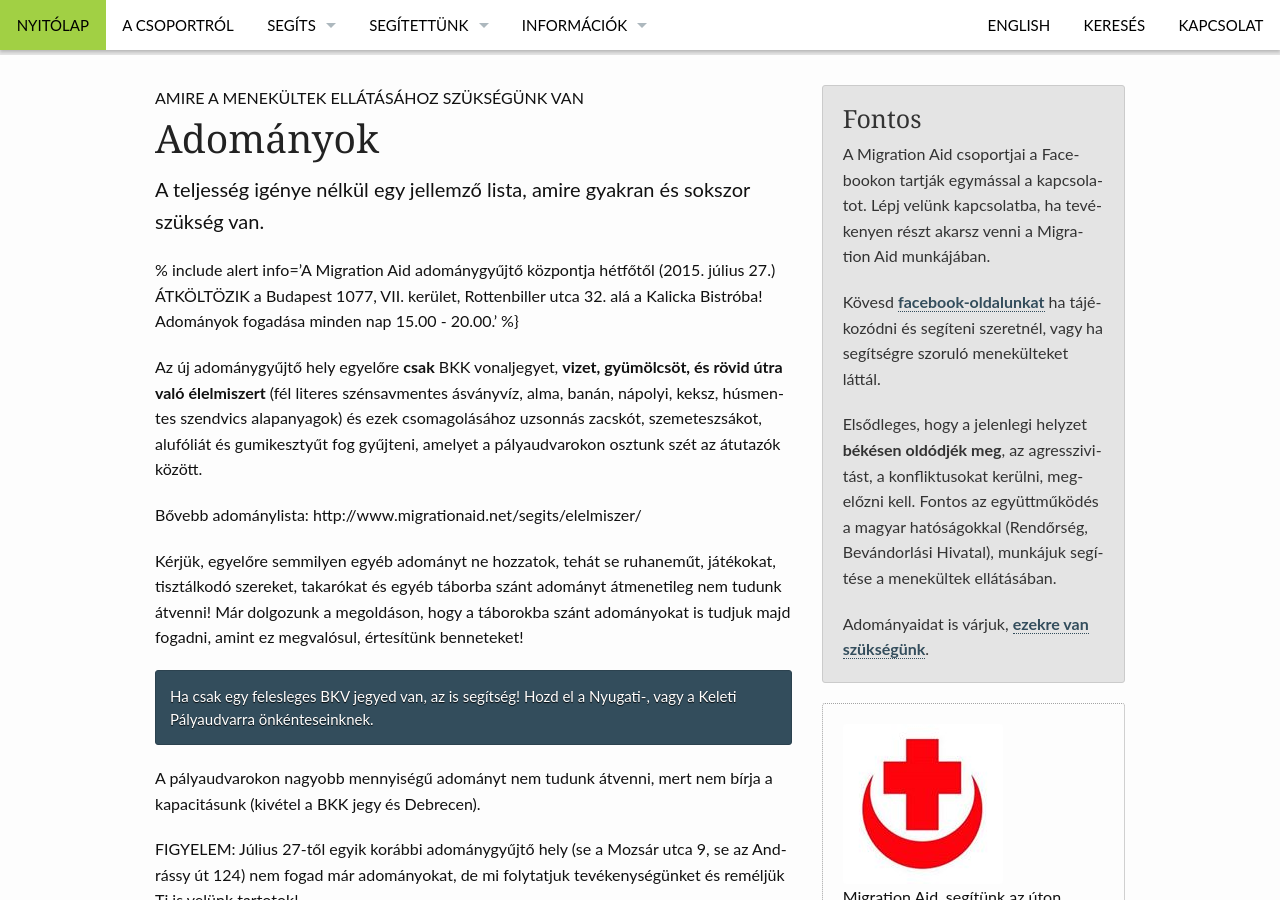
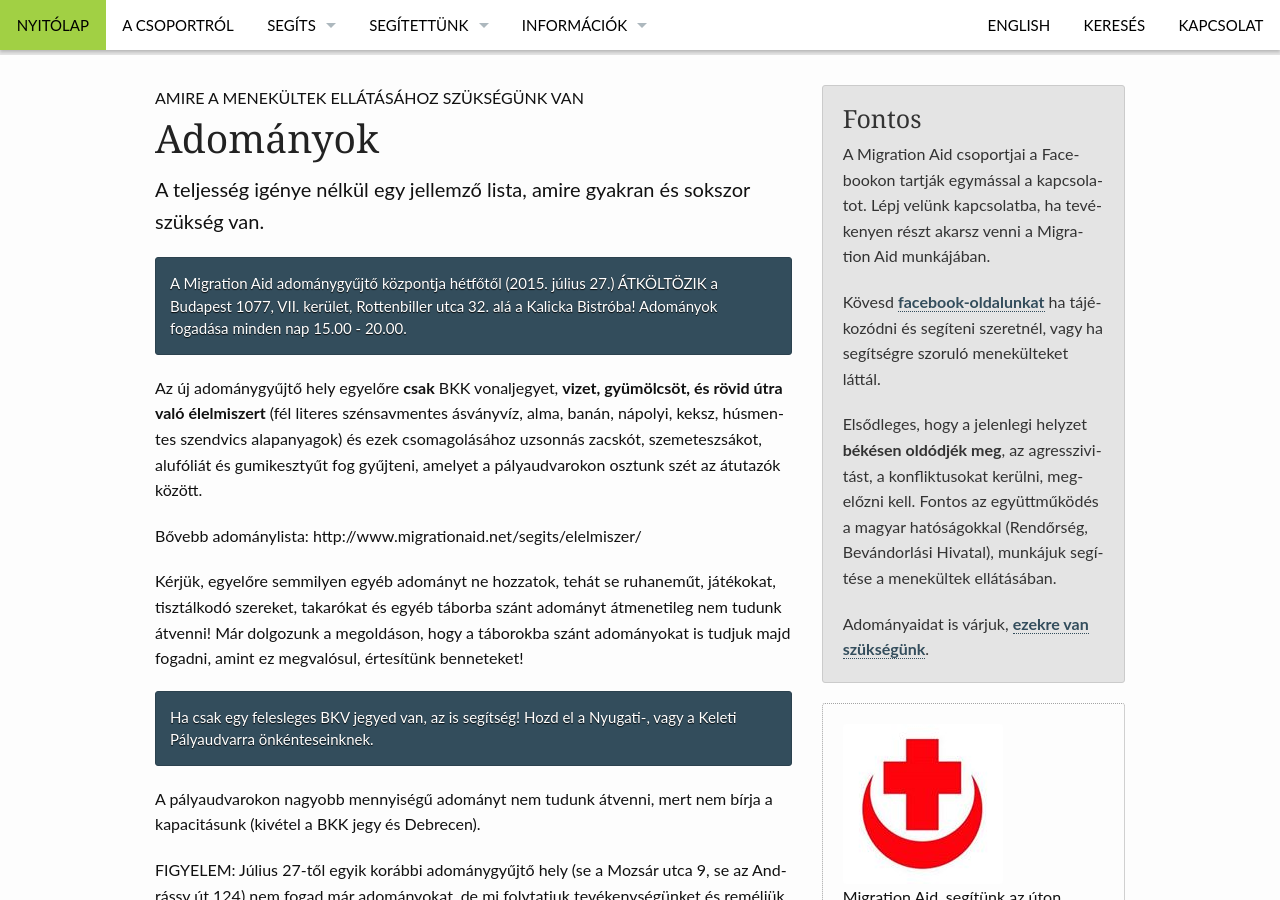
Before and after one commit to migaid/migaid.github.io, a Jekyll site: the page built from _posts/segits/2015-07-07-adomanyok.md, in a window 1280 px wide and 900 px high, scrolled down 334 px. Built offline with Jekyll 4.4.1, drawn with Linux system fonts in a browser that asks for light colours.

Commit message:
missing {

```diff
--- a/_posts/segits/2015-07-07-adomanyok.md
+++ b/_posts/segits/2015-07-07-adomanyok.md
@@ -19,7 +19,7 @@ tags:
     - info
 ---
 
-% include alert info='A Migration Aid adománygyűjtő központja hétfőtől (2015. július 27.) ÁTKÖLTÖZIK a Budapest 1077, VII. kerület, Rottenbiller utca 32. alá a Kalicka Bistróba! Adományok fogadása minden nap 15.00 - 20.00.' %}
+{% include alert info='A Migration Aid adománygyűjtő központja hétfőtől (2015. július 27.) ÁTKÖLTÖZIK a Budapest 1077, VII. kerület, Rottenbiller utca 32. alá a Kalicka Bistróba! Adományok fogadása minden nap 15.00 - 20.00.' %}
 
 Az új adománygyűjtő hely egyelőre **csak** BKK vonaljegyet, **vizet, gyümölcsöt, és rövid útra való élelmiszert** (fél literes szénsavmentes ásványvíz, alma, banán, nápolyi, keksz, húsmentes szendvics alapanyagok) és ezek csomagolásához uzsonnás zacskót, szemeteszsákot, alufóliát és gumikesztyűt fog gyűjteni, amelyet a pályaudvarokon osztunk szét az átutazók között.
 
```
